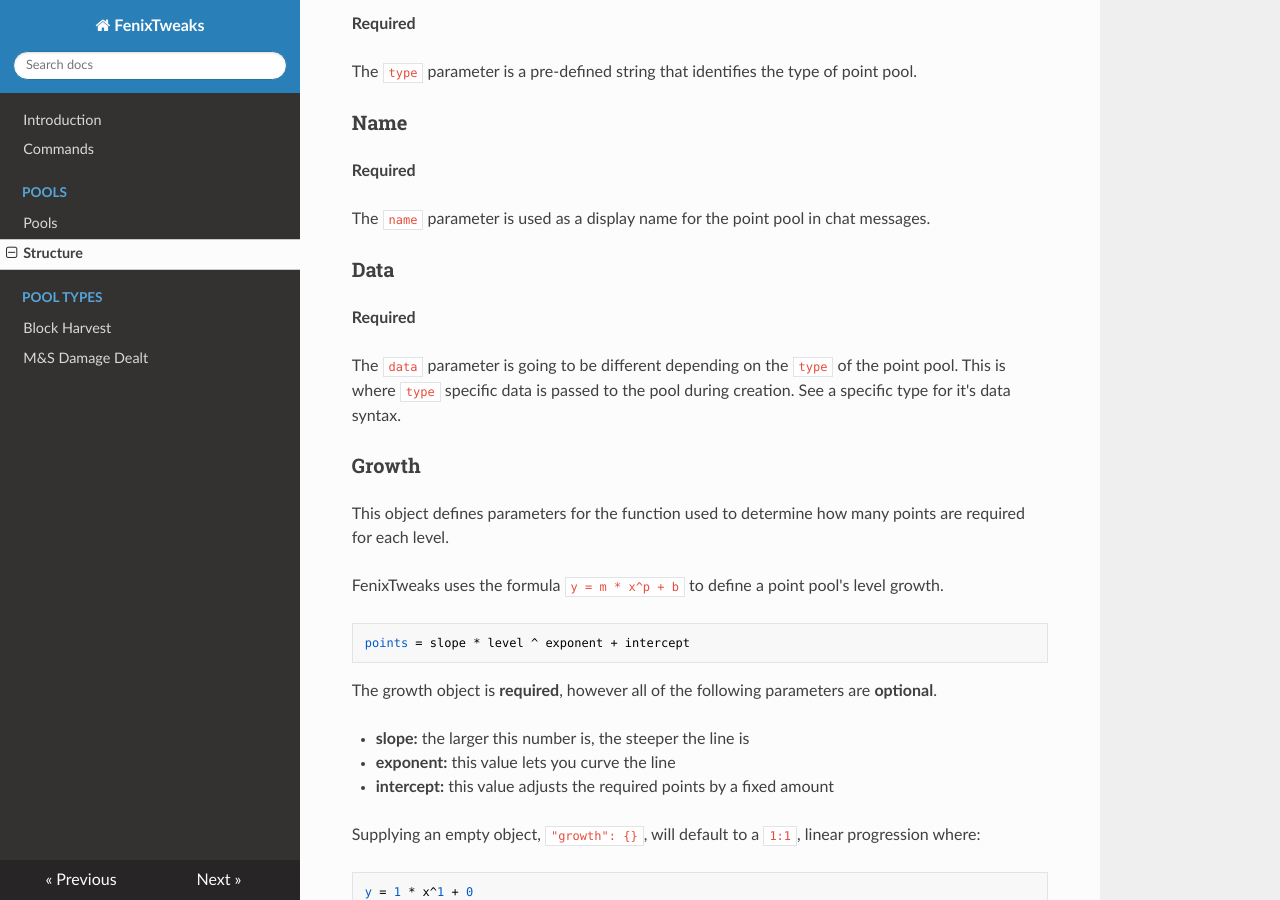
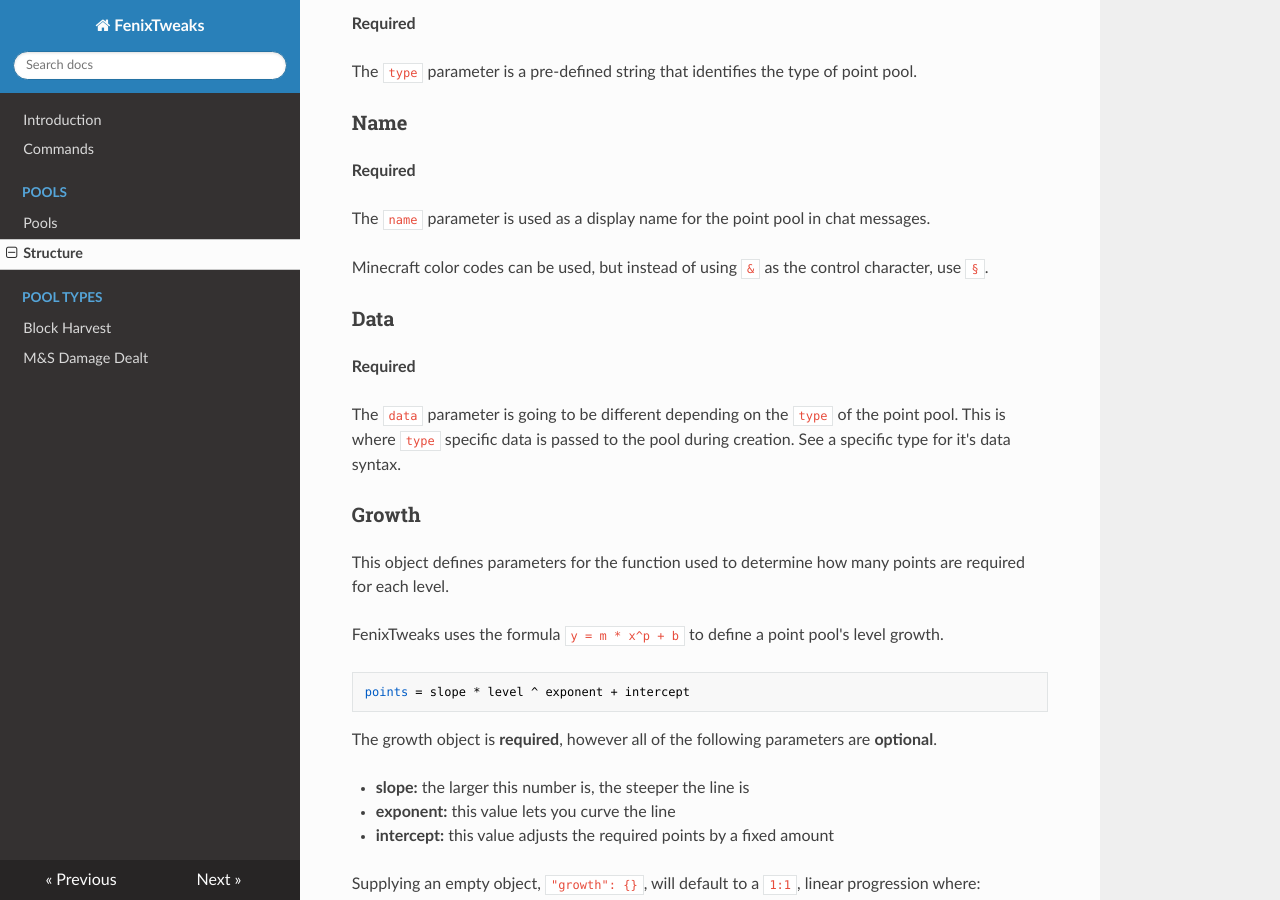
Before and after one commit to Fenix711/fenixtweaks, an MkDocs documentation site: the page built from docs/pools/structure.md, in a window 1280 px wide and 900 px high, scrolled down 451 px. Built offline with MkDocs 1.6.1, drawn with Linux system fonts in a browser that asks for light colours; nearby versions of some CDN libraries; old or Windows-style settings are respelled for this version of MkDocs.

Commit message:
Update docs

```diff
--- a/docs/pools/structure.md
+++ b/docs/pools/structure.md
@@ -30,6 +30,8 @@ The `type` parameter is a pre-defined string that identifies the type of point p
 **Required**
 
 The `name` parameter is used as a display name for the point pool in chat messages.
+
+Minecraft color codes can be used, but instead of using `&` as the control character, use `§`.
 
 ### Data
 
```
